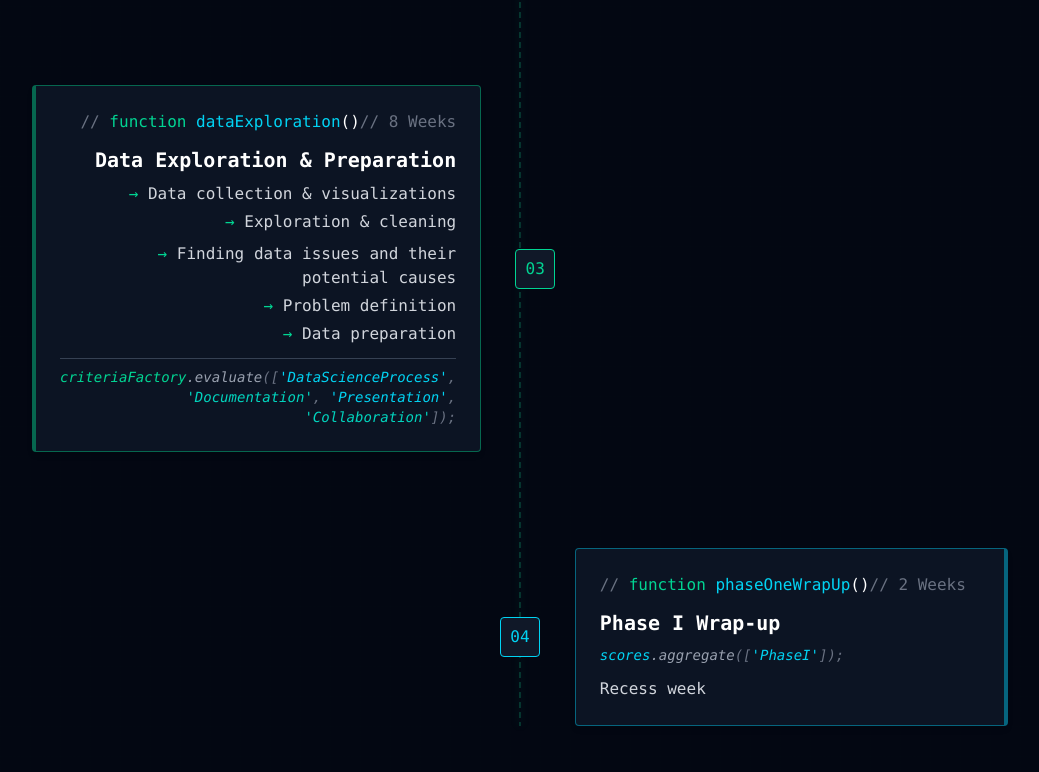
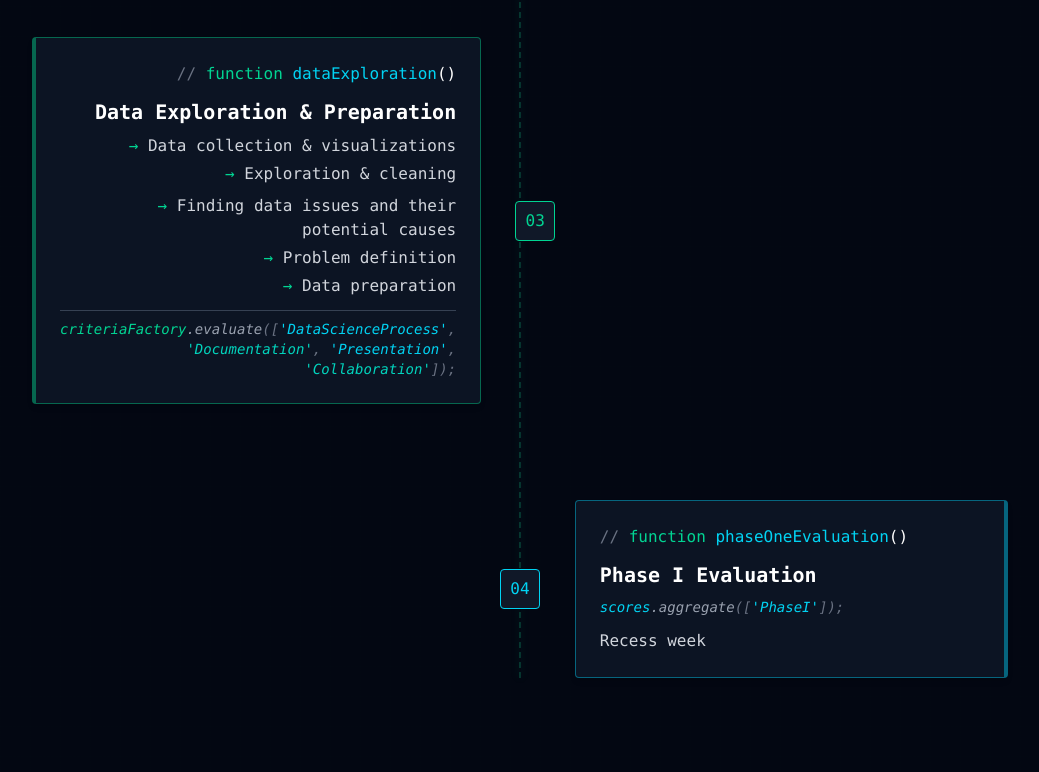
Before and after one commit to Murags/datathon, a React (Vite) app: page / in a window 1280 px wide. Shown: the part 1754-2526 px from the top of the page, without its empty margins (120-1159 px from the left). Built offline with nearby package versions, Linux system fonts and the light colour scheme.

Commit message:
Made some changes to the function names on cards

```diff
--- a/src/components/terminal/TerminalStats.jsx
+++ b/src/components/terminal/TerminalStats.jsx
@@ -1,6 +1,6 @@
 export default function TerminalStats({ isVisible }) {
   const stats = [
-    { value: '33', label: 'WEEKS', color: 'emerald' },
+    { value: '4', label: 'MILESTONES', color: 'emerald' },
     { value: '2', label: 'PHASES', color: 'cyan' },
     { value: '200+', label: 'PARTICIPANTS', color: 'teal' },
     { value: '∞', label: 'POSSIBILITIES', color: 'blue' }
--- a/src/components/timeline/Timeline.jsx
+++ b/src/components/timeline/Timeline.jsx
@@ -68,9 +68,9 @@ export default function Timeline() {
       {
         position: 'right',
         number: 4,
-        title: 'Phase I Wrap-up',
+        title: 'Phase I Evaluation',
         duration: '2 Weeks',
-        functionName: 'phaseOneWrapUp',
+        functionName: 'phaseOneEvaluation',
         borderColor: 'cyan',
         content: (
           <>
@@ -132,7 +132,7 @@ export default function Timeline() {
         number: 7,
         title: 'Phase II Evaluation',
         duration: '3 Weeks',
-        functionName: 'evaluatePhaseTwo',
+        functionName: 'phaseTwoEvaluation',
         borderColor: 'emerald',
         content: (
           <>
@@ -150,7 +150,7 @@ export default function Timeline() {
         number: 8,
         title: 'Final Event',
         duration: '2 Weeks',
-        functionName: 'finalEvent',
+        functionName: 'celebrationAndAwards',
         borderColor: 'cyan',
         content: (
           <ul className="text-gray-300 list-none ml-5">
--- a/src/components/timeline/TimelineCard.jsx
+++ b/src/components/timeline/TimelineCard.jsx
@@ -23,7 +23,7 @@ export default function TimelineCard({
                   <span className="text-emerald-400">function</span>{' '}
                   <span className="text-cyan-400">{functionName}</span>
                   <span className="text-white">()</span>
-                  <span className="text-gray-500">// {duration}</span>
+                  {/* <span className="text-gray-500">// {duration}</span> */}
                 </div>
                 <h3 className="text-xl font-bold text-white mb-2 font-mono">{title}</h3>
                 {children}
@@ -43,7 +43,7 @@ export default function TimelineCard({
                   <span className="text-emerald-400">function</span>{' '}
                   <span className="text-cyan-400">{functionName}</span>
                   <span className="text-white">()</span>
-                  <span className="text-gray-500">// {duration}</span>
+                  {/* <span className="text-gray-500">// {duration}</span> */}
                 </div>
                 <h3 className="text-xl font-bold text-white mb-2 font-mono">{title}</h3>
                 {children}
```
